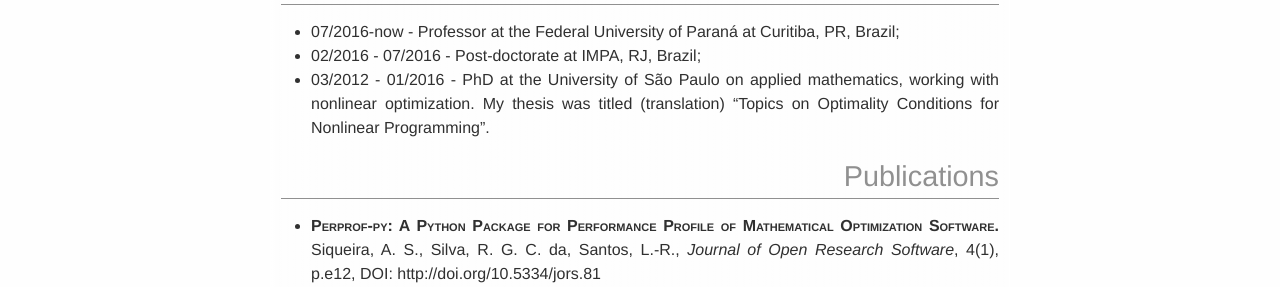
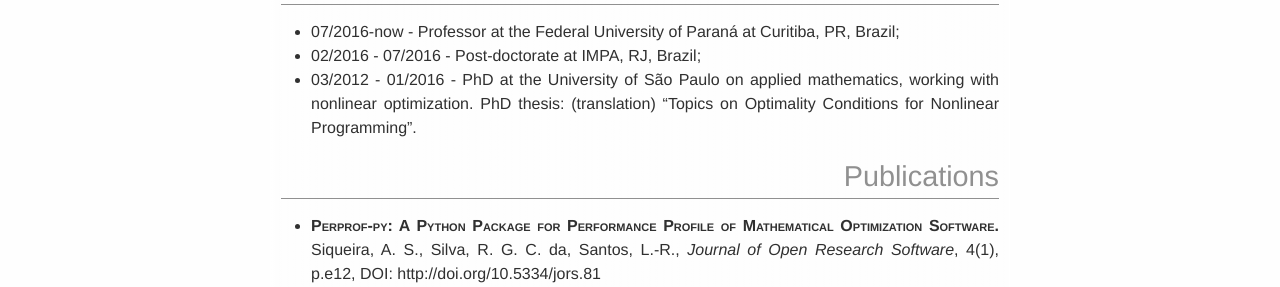
Before and after one commit to abelsiqueira/abelsiqueira.github.io-old, a Jekyll site: the page built from curriculum.en.md, in a window 1280 px wide. Shown: the part 508-795 px from the top of the page. Built offline with Jekyll 4.4.1, drawn with Linux system fonts in a browser that asks for light colours.

Commit message:
Update curriculum.en.md

```diff
--- a/curriculum.en.md
+++ b/curriculum.en.md
@@ -13,7 +13,7 @@ permalink:  /en/curriculum/
   PR, Brazil;
   - 02/2016 - 07/2016 - Post-doctorate at IMPA, RJ, Brazil;
   - 03/2012 - 01/2016 - PhD at the University of São Paulo on applied
-  mathematics, working with nonlinear optimization. My thesis was titled
+  mathematics, working with nonlinear optimization. PhD thesis:
   (translation) "Topics on Optimality Conditions for Nonlinear
   Programming".
 
```
